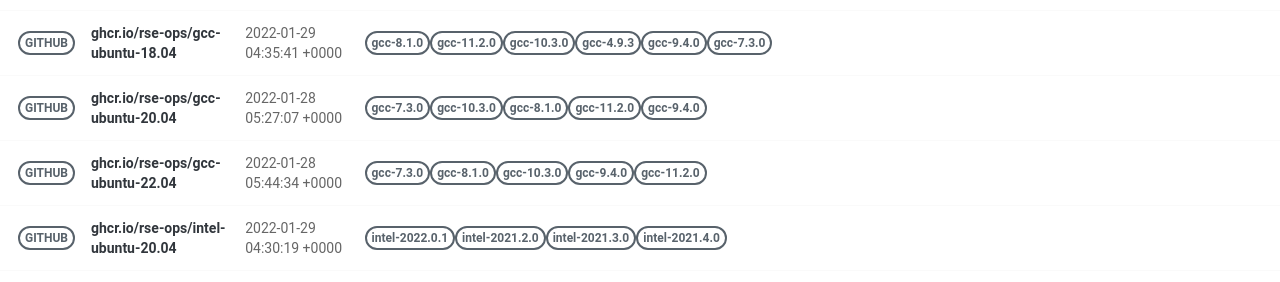
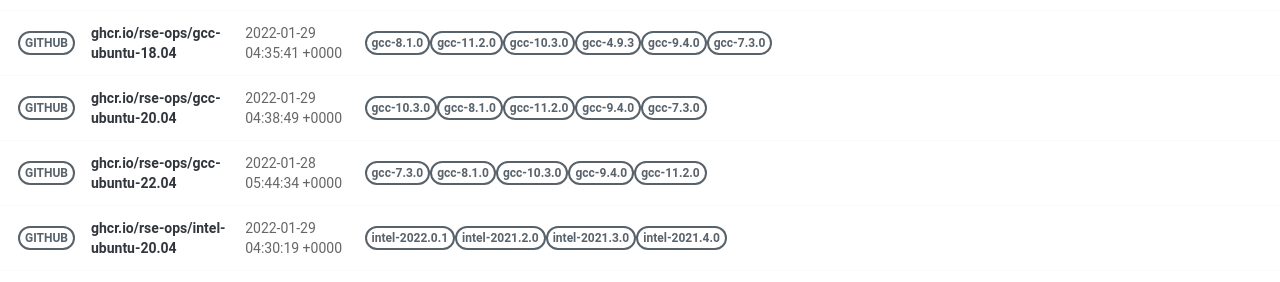
Before and after one commit to rse-ops/docker-images, a Jekyll site: the page built from pages/index.md, in a window 1280 px wide. Shown: the part 581-863 px from the top of the page. Built offline with Jekyll 4.4.1, drawn with Linux system fonts in a browser that asks for light colours; nearby versions of some CDN libraries.

Commit message:
Automated push to update library 2022-01-29

```diff
--- a/_library/ghcr.io-rse-ops-gcc-ubuntu-20.04.md
+++ b/_library/ghcr.io-rse-ops-gcc-ubuntu-20.04.md
@@ -1,14 +1,11 @@
 ---
 layout: container
 name: ghcr.io/rse-ops/gcc-ubuntu-20.04
-updated_at: 2022-01-28 05:27:07.517637
+updated_at: 2022-01-29 04:38:49.334292
 
 
 container_url: https://github.com/orgs/rse-ops/packages/container/package/gcc-ubuntu-20.04
 versions:
- - tag: gcc-7.3.0
-   dockerfile: https://github.com/rse-ops/docker-images/blob/main/ubuntu/gcc/Dockerfile
-   manifest: https://crane.ggcr.dev/manifest/ghcr.io/rse-ops/gcc-ubuntu-20.04:gcc-7.3.0
  - tag: gcc-10.3.0
    dockerfile: https://github.com/rse-ops/docker-images/blob/main/ubuntu/gcc/Dockerfile
    manifest: https://crane.ggcr.dev/manifest/ghcr.io/rse-ops/gcc-ubuntu-20.04:gcc-10.3.0
```
Also changed, not shown: other parts of _library/ghcr.io-rse-ops-gcc-ubuntu-20.04.md (+3 -0 lines).
